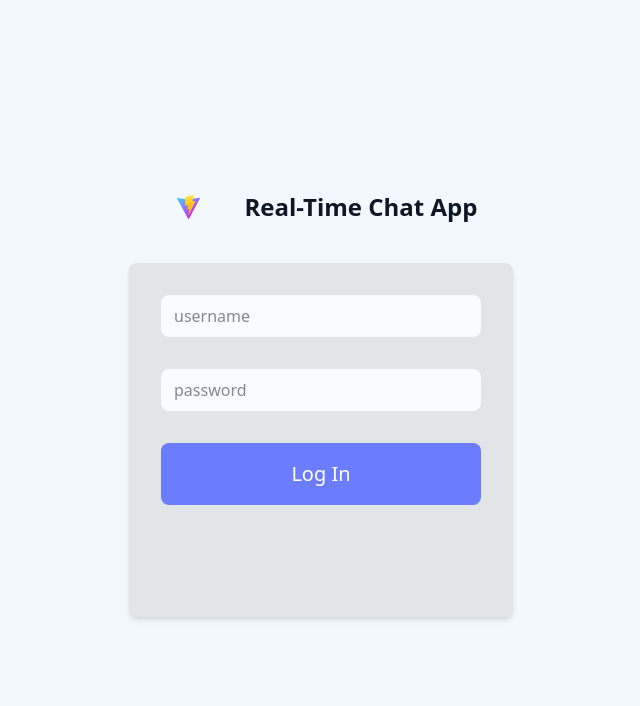
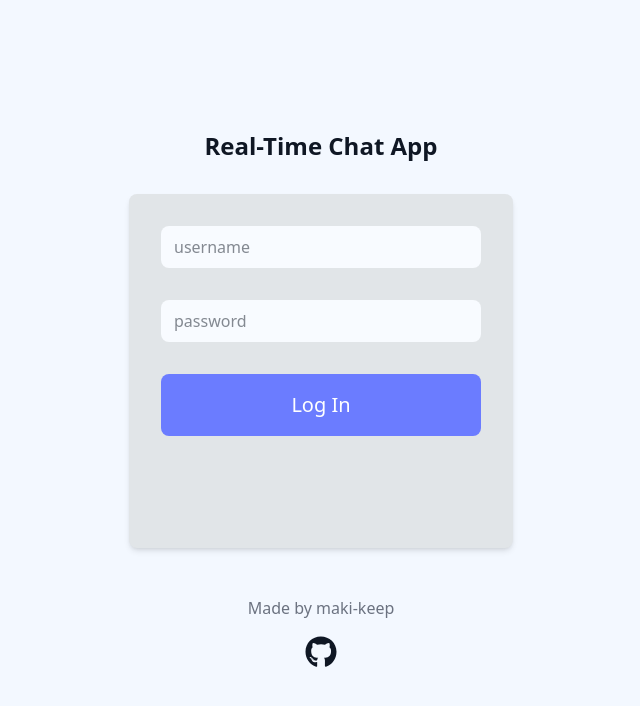
Before and after one commit to maki-keep/real-time_chat_app_client, a React (Vite) app: page /login in a window 1280 px wide. Shown: the top 706 px of the page, without its empty margins (319-959 px from the left). Built offline with nearby package versions, Linux system fonts and the light colour scheme; no server answers.

Commit message:
Add AuthorLink and Font Awesome
Moves components to a components directory.
Adds an AuthorLink component, rendered in Home and AuthLayout, with author name and link to the GitHub repository.
Adds FontAwesome dependencies for the GitHub icon.
Adds example environment variables.

```diff
--- a/package.json
+++ b/package.json
@@ -12,6 +12,9 @@
   "author": "maki-keep",
   "license": "GPL-3.0",
   "dependencies": {
+    "@fortawesome/fontawesome-svg-core": "^7.1.0",
+    "@fortawesome/free-brands-svg-icons": "^7.1.0",
+    "@fortawesome/react-fontawesome": "^3.1.1",
     "@tailwindcss/vite": "^4.1.18",
     "jwt-decode": "^4.0.0",
     "react": "^19.2.0",
--- a/src/chat/Chat.tsx
+++ b/src/chat/Chat.tsx
@@ -2,7 +2,7 @@ import { useEffect, useState } from 'react'
 import { useNavigate } from 'react-router-dom'
 import { useChatContext } from '../context'
 import api from '../api/api'
-import Layout from '../Layout'
+import Layout from '../components/Layout'
 
 type Member = {
   id: string
--- a/src/AuthLayout.tsx
+++ b/src/components/AuthLayout.tsx
@@ -1,9 +1,9 @@
 import { useState } from 'react'
+import { useNavigate } from 'react-router-dom'
+import api from '../api/api'
+import { useChatContext } from '../context'
+import AuthorLink from './AuthorLink'
 import Layout from './Layout'
-import viteLogo from '/vite.svg'
-import { useChatContext } from './context'
-import { useNavigate } from 'react-router-dom'
-import api from './api/api'
 
 type AuthLayoutProps = {
   path: '/signup' | '/login'
@@ -46,13 +46,6 @@ function AuthLayout({
   return (
     <Layout>
       <div className="flex gap-8 items-center">
-        <a href="https://vite.dev" target="_blank" rel="noreferrer">
-          <img
-            src={viteLogo}
-            className="h-12 p-3"
-            alt="Vite logo"
-          />
-        </a>
         <h1 className="font-semibold text-2xl">Real-Time Chat App</h1>
       </div>
       <div className="bg-app-card flex flex-col gap-8 justify-center p-8 rounded-lg shadow-md w-96">
@@ -86,6 +79,7 @@ function AuthLayout({
           {loading ? 'Loading...' : error || ''}
         </div>
       </div>
+      <AuthorLink />
     </Layout>
   )
 }
--- /dev/null
+++ b/src/components/AuthorLink.tsx
@@ -0,0 +1,20 @@
+import { FontAwesomeIcon } from '@fortawesome/react-fontawesome'
+import { faGithub } from '@fortawesome/free-brands-svg-icons'
+import pkg from '../../package.json'
+
+const REPOSITORY_URL = import.meta.env.VITE_REPOSITORY_URL ?? '/'
+
+function AuthorLink() {
+  return (
+    <div className="flex flex-col gap-4 items-center">
+      <p className="mt-4 text-app-muted">
+        Made by {pkg.author}
+      </p>
+      <a href={REPOSITORY_URL} target="_blank" rel="noreferrer">
+        <FontAwesomeIcon icon={faGithub} size="2x" />
+      </a>
+    </div>
+  )
+}
+
+export default AuthorLink
--- a/src/home/Home.tsx
+++ b/src/home/Home.tsx
@@ -1,20 +1,13 @@
 import { Link } from 'react-router-dom'
-import Layout from '../Layout'
-import viteLogo from '/vite.svg'
+import AuthorLink from '../components/AuthorLink'
+import Layout from '../components/Layout'
 
 function Home() {
   return (
     <Layout>
       <div className="flex gap-8 items-center">
-        <a href="https://vite.dev" target="_blank" rel="noreferrer">
-          <img
-            src={viteLogo}
-            className="h-24 p-6"
-            alt="Vite logo"
-          />
-        </a>
+        <h1 className="font-semibold text-4xl">Real-Time Chat App</h1>
       </div>
-      <h1 className="font-semibold text-4xl">Real-Time Chat App</h1>
       <div className="bg-app-card flex flex-col gap-8 justify-center items-stretch p-8 rounded-lg shadow-md w-72">
         <Link to="/login" style={{ display: 'contents'}}>
           <button className="bg-app-btn border border-app-btn-border cursor-pointer focus:outline-none focus-visible:ring-4 font-medium px-8 py-4 rounded-lg text-xl">
@@ -27,9 +20,7 @@ function Home() {
           </button>
         </Link>
       </div>
-      <p className="mt-4 text-app-muted">
-        Powered by Vite.
-      </p>
+      <AuthorLink />
     </Layout>
   )
 }
--- a/src/login/Login.tsx
+++ b/src/login/Login.tsx
@@ -1,4 +1,4 @@
-import AuthLayout from '../AuthLayout'
+import AuthLayout from '../components/AuthLayout'
 
 function Login() {
   return <AuthLayout
--- a/src/main.tsx
+++ b/src/main.tsx
@@ -2,7 +2,7 @@ import { StrictMode } from 'react'
 import { createRoot } from 'react-dom/client'
 import './index.css'
 import { ChatProvider } from './context.ts'
-import App from './App.tsx'
+import App from './components/App.tsx'
 
 createRoot(document.getElementById('root')!).render(
   <StrictMode>
--- a/src/signup/Signup.tsx
+++ b/src/signup/Signup.tsx
@@ -1,4 +1,4 @@
-import AuthLayout from '../AuthLayout'
+import AuthLayout from '../components/AuthLayout'
 
 function Signup() {
   return <AuthLayout
```
Also changed, not shown: src/components/App.tsx (renamed from src/App.tsx, +4 -4 lines), src/components/Layout.tsx (renamed from src/Layout.tsx), 2 other files (tests, documents, lock files or other folders).
